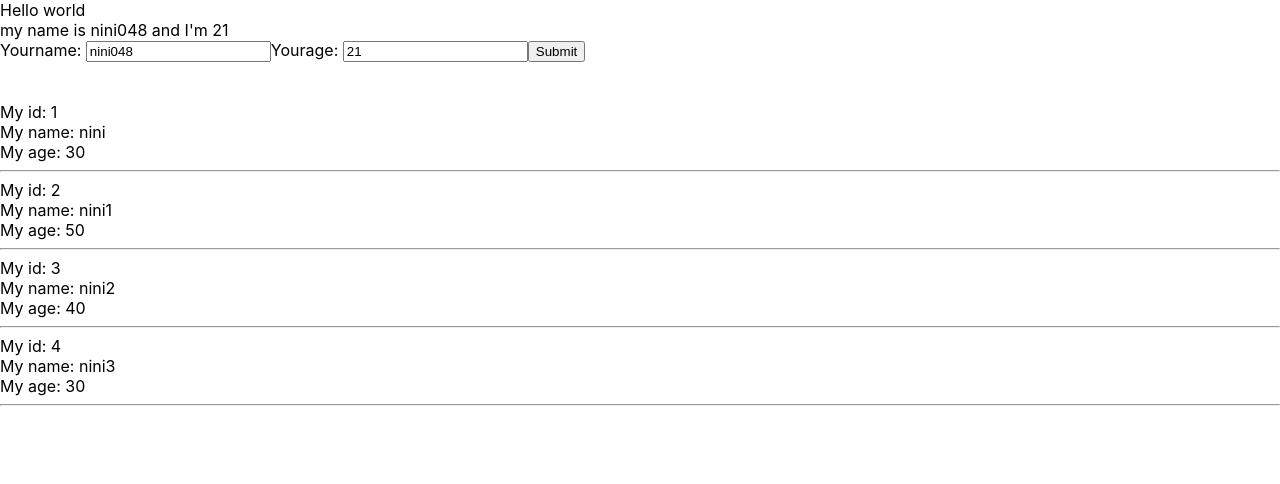
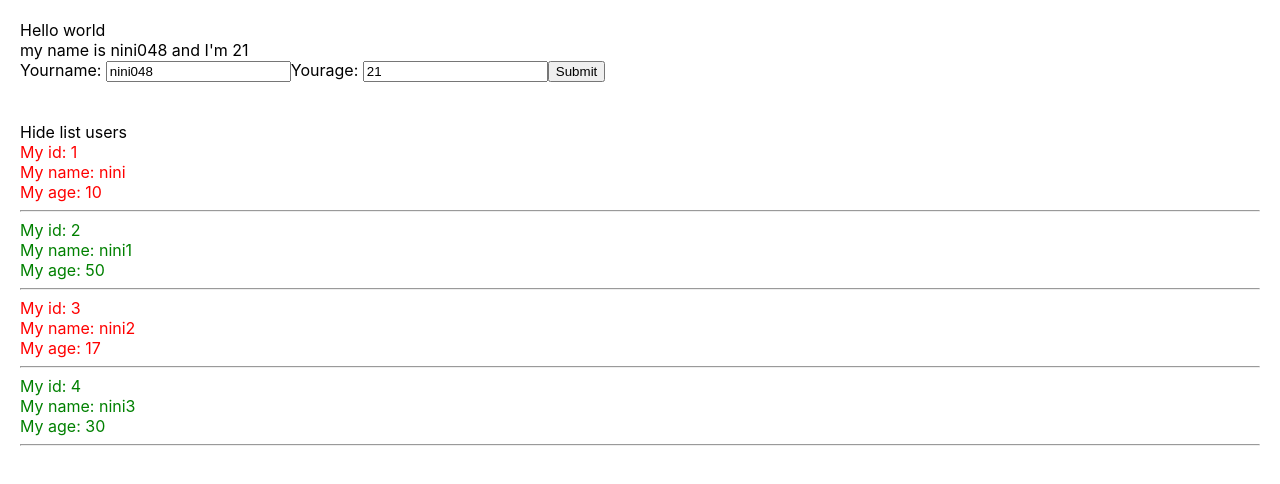
Before and after one commit to nini048/Online-Quiz-Application, a React (Create React App) app: page / in a window 1280 px wide. Shown: the top 484 px of the page. Built offline with nearby package versions, Linux system fonts and the light colour scheme.

Commit message:
update_show_hide

```diff
--- a/src/App.css
+++ b/src/App.css
@@ -1,4 +1,11 @@
+.red {
+  color:red
+}
+.green{
+  color: green
+}
 body {
+  padding: 20px;
   margin: 0;
   font-family: -apple-system, BlinkMacSystemFont, 'Segoe UI', 'Roboto', 'Oxygen',
     'Ubuntu', 'Cantarell', 'Fira Sans', 'Droid Sans', 'Helvetica Neue',
--- a/src/components/Displayinfor.js
+++ b/src/components/Displayinfor.js
@@ -1,5 +1,14 @@
 import React from "react";
 class DisplayInfor extends React.Component {
+    state = {
+        isShowListUsers : true
+    }
+    handleShowHide = () => {
+
+        this.setState({
+            isShowListUsers: !this.state.isShowListUsers
+        })
+    }
     render(){
         console.log(this.props);
         const {listUsers} = this.props;
@@ -7,9 +16,16 @@ class DisplayInfor extends React.Component {
 
         return (
             <div>
+                <div>
+                    <span onClick = {() => this.handleShowHide()}>
+                        {this.state.isShowListUsers === true ? 'Hide list users': "Show list users"}
+                    </span>
+                </div>
+                {this.state.isShowListUsers &&
+                <div>
                 {listUsers.map((user)=>{
                     return (
-                        <div key ={user.id}>
+                        <div key ={user.id} className = {user.age > 18 ? 'green' : 'red' }>
                             <div> My id: {user.id} </div>
                             <div> My name: {user.name} </div>
                             <div>My age: {user.age} </div>
@@ -17,6 +33,9 @@ class DisplayInfor extends React.Component {
                         </div>
                     )
                 })}
+
+                </div>
+    }
             </div>
         );
     }
--- a/src/components/MyComponents.js
+++ b/src/components/MyComponents.js
@@ -4,9 +4,9 @@ import DisplayInfor from "./Displayinfor";
 class MyComponent extends React.Component {
     state = {
         listUsers: [
-            {id: 1, name:'nini', age:30},
+            {id: 1, name:'nini', age:10},
             {id: 2, name:'nini1', age:50},
-            {id: 3, name:'nini2', age:40},
+            {id: 3, name:'nini2', age:17},
             {id: 4, name:'nini3', age:30},
         ]
     }
```
Also changed, not shown: src/components/F.js (added, +16 -0 lines).
